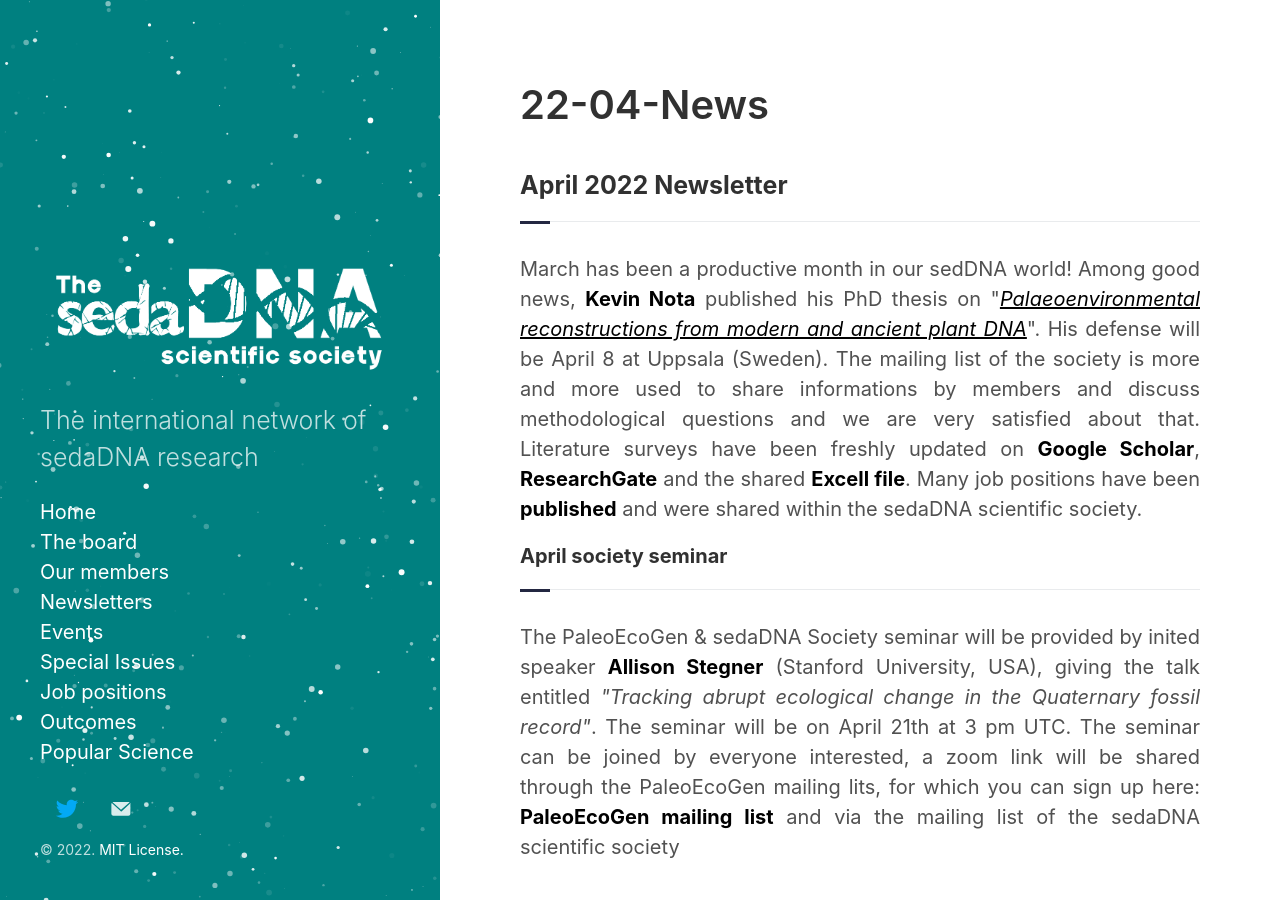
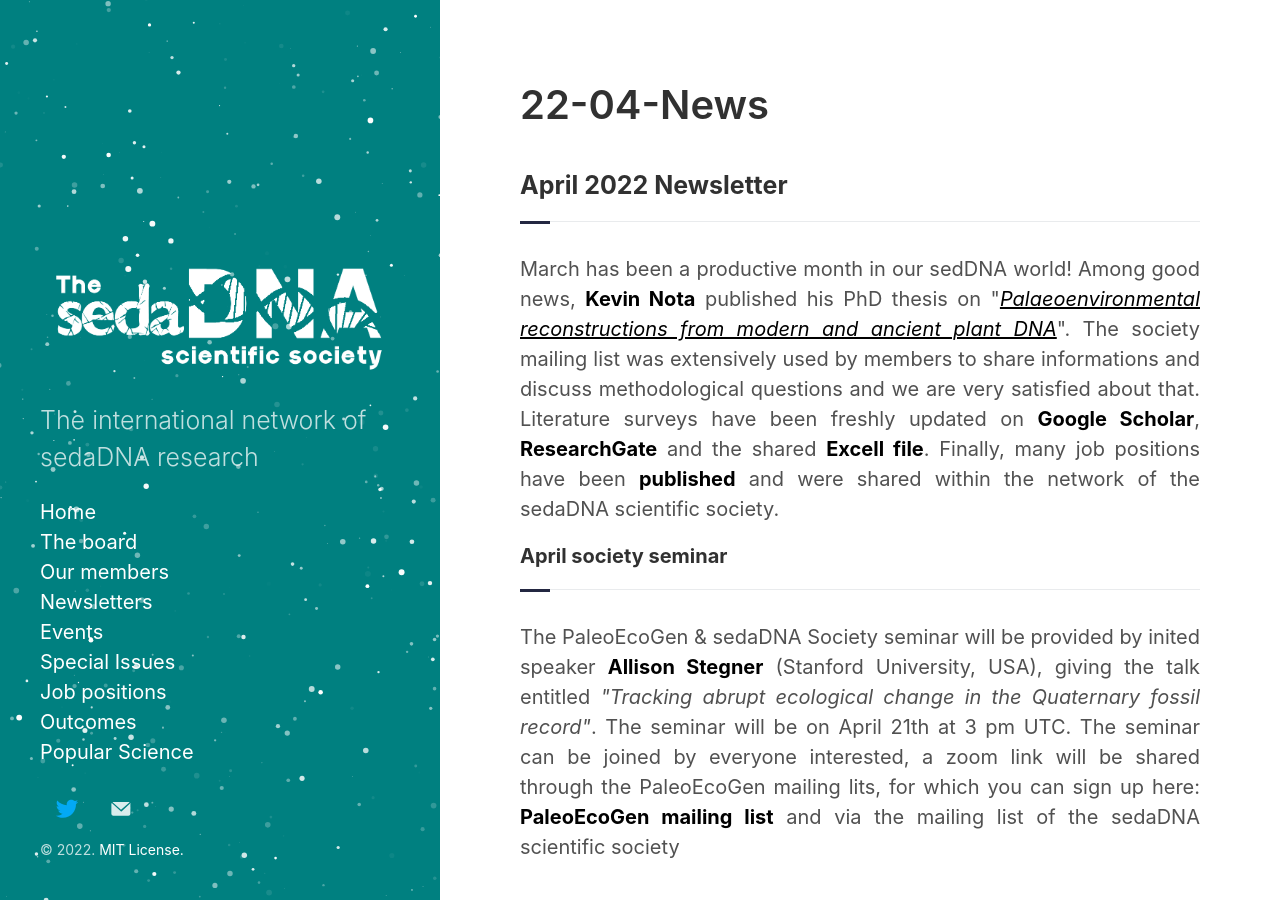
Before and after one commit to sedadna/sedadna.github.io, a Jekyll site: the page built from category/news/22-04.md, in a window 1280 px wide and 900 px high. Built offline with Jekyll 4.4.1, drawn with Linux system fonts in a browser that asks for light colours.

Commit message:
Update 22-04.md

```diff
--- a/category/news/22-04.md
+++ b/category/news/22-04.md
@@ -9,7 +9,7 @@ title: 22-04-News
 
 <div class="intro">
 
-<p> March has been a productive month in our sedDNA world! Among  good news, <a href="https://www.researchgate.net/profile/Kevin-Nota" target="_blank"><b>Kevin Nota</b></a> published his PhD thesis on "<a href="https://www.diva-portal.org/smash/get/diva2:1638626/FULLTEXT01.pdf" target="_blank"><u><i>Palaeoenvironmental reconstructions from modern and ancient plant DNA</i></u></a>". His defense will be April 8 at Uppsala (Sweden). The mailing list of the society is more and more used to share informations by members and discuss methodological questions and we are very satisfied about that. Literature surveys have been freshly updated on <a href="https://scholar.google.fr/citations?user=90ytJ14AAAAJ&hl=fr" target="_blank"><b>Google Scholar</b></a>, <a href="https://www.researchgate.net/project/Comprehensive-literature-about-ancient-DNA-studies-from-sedimentary-archives-by-the-sedaDNA-scientific-society" target="_blank"><b>ResearchGate</b></a> and the shared  <a href="https://docs.google.com/spreadsheets/d/1fZKL1Vb0xhpDSuqNx_JnYAk0KXEtF0PS/edit#gid=1460788996" target="_blank"><b>Excell file</b></a>. Many job positions have been <a href="https://sedadna.github.io/category/positions.html" target="_blank"><b>published</b></a> and were shared within the sedaDNA scientific society.
+<p> March has been a productive month in our sedDNA world! Among  good news, <a href="https://www.researchgate.net/profile/Kevin-Nota" target="_blank"><b>Kevin Nota</b></a> published his PhD thesis on "<a href="https://www.diva-portal.org/smash/get/diva2:1638626/FULLTEXT01.pdf" target="_blank"><u><i>Palaeoenvironmental reconstructions from modern and ancient plant DNA</i></u></a>". The society mailing list was extensively used by members to share informations and discuss methodological questions and we are very satisfied about that. Literature surveys have been freshly updated on <a href="https://scholar.google.fr/citations?user=90ytJ14AAAAJ&hl=fr" target="_blank"><b>Google Scholar</b></a>, <a href="https://www.researchgate.net/project/Comprehensive-literature-about-ancient-DNA-studies-from-sedimentary-archives-by-the-sedaDNA-scientific-society" target="_blank"><b>ResearchGate</b></a> and the shared  <a href="https://docs.google.com/spreadsheets/d/1fZKL1Vb0xhpDSuqNx_JnYAk0KXEtF0PS/edit#gid=1460788996" target="_blank"><b>Excell file</b></a>. Finally, many job positions have been <a href="https://sedadna.github.io/category/positions.html" target="_blank"><b>published</b></a> and were shared within the network of the sedaDNA scientific society.
 
   <br>
 <div class="intro">
```
